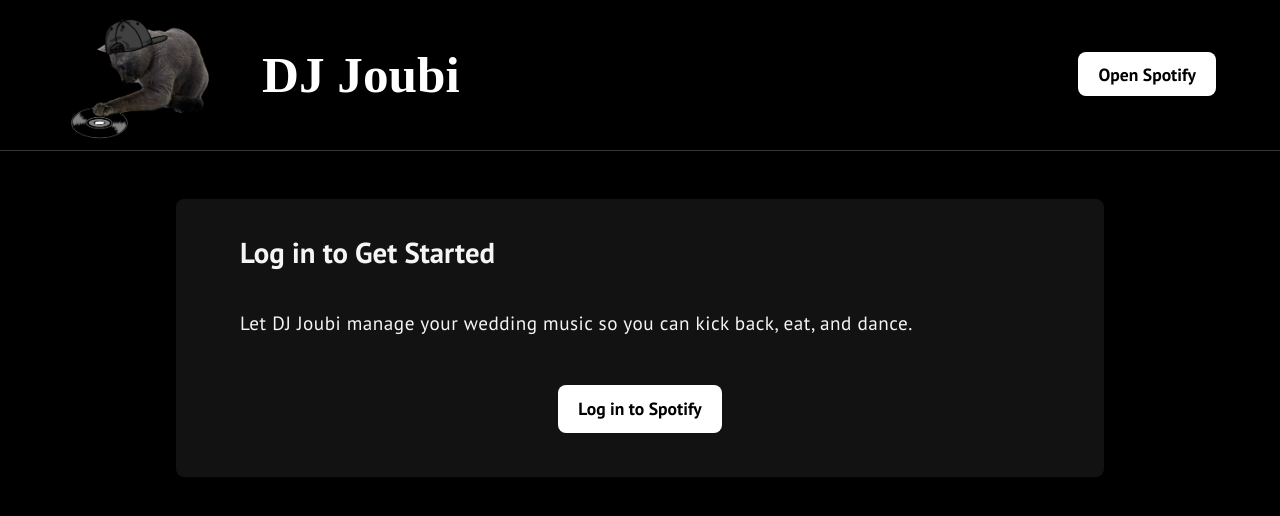
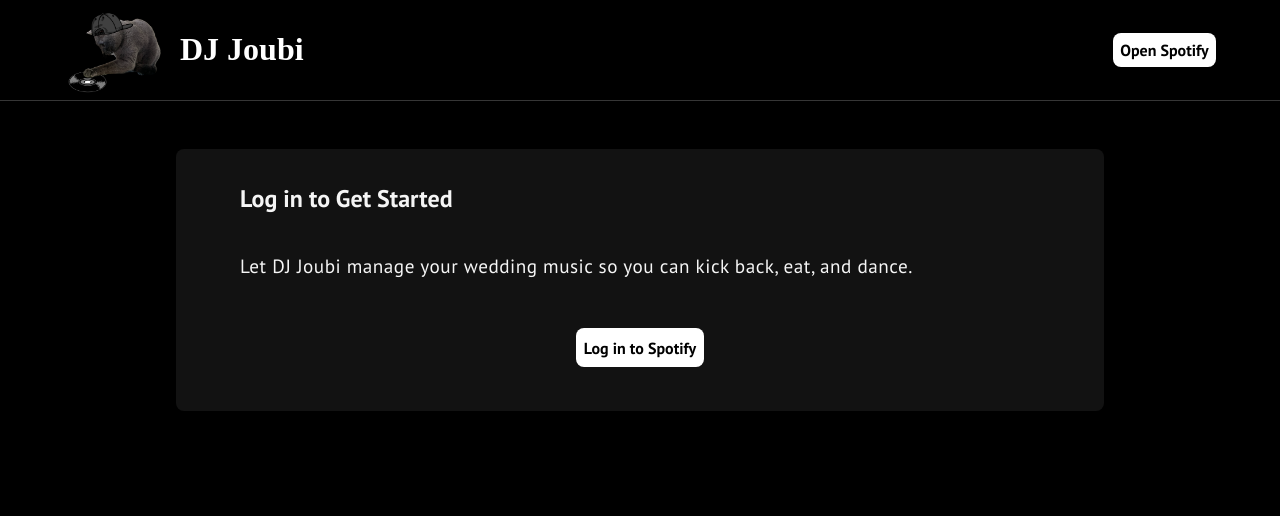
Before and after one commit to maryeprouty/dj-joubi-app, a React (Vite) app: page / in a window 1280 px wide. Shown: the top 516 px of the page. Built offline with nearby package versions, Linux system fonts and the light colour scheme; a web font is replaced by a local one.

Commit message:
Reflow styles

```diff
--- a/src/App.scss
+++ b/src/App.scss
@@ -21,27 +21,27 @@
 
 h1 {
   font-family: $cursive;
-  font-size: 3.2rem;
+  font-size: 2rem;
   line-height: 1.1;
 }
 
 h2 {
   font-family: $main-font;
-  font-size: 1.8rem;
+  font-size: 1.5rem;
   margin-block-start: 0;
   margin-block-end: 0;
 }
 
 h3 {
-  font-size: 1.5rem;
+  font-size: 1.4rem;
   font-weight: normal;
 }
 
 a, button {
   border-radius: 8px;
   border: 1px solid transparent;
-  padding: 0.6rem 1.2rem;
-  font-size: 1.1rem;
+  padding: 0.4rem;
+  font-size: 1rem;
   font-weight: 600;
   font-family: inherit;
   cursor: pointer;
@@ -70,19 +70,19 @@
   align-items: center;
   justify-content: space-between;
   margin: 0 auto;
-  max-width: 1400px;
+  max-width: 1300px;
 }
 
 .logo-container {
   display: flex;
   align-items: center;
-  gap: 3rem;
+  gap: 1rem;
   width: 60%;
 }
 
 .logo {
-  width: 150px;
-  height: 150px;
+  width: 100px;
+  height: 100px;
 }
 
 .card {
@@ -109,27 +109,6 @@
     padding: 0.75rem 0;
 }
 
-@media (max-width: 770px) {
-
-  .logo-container {
-    gap: 2rem;
-  }
-
-  .logo {
-    width: 100px;
-    height: 100px;
-  }
-
-  h1 {
-    font-size: 2rem;
-  }
-
-  a, button {
-    font-size: 1rem;
-    padding: 0.4rem;
-  }
-}
-
 @media (max-width: 1460px) {
   .banner-container {
     margin: 0 auto;
@@ -137,14 +116,8 @@
   }
 }
 
-@media (max-width: 680px) {
-
+@media (max-width: 770px) {
   .banner-container {
     max-width: 95%;
   }
-
-  .logo-container {
-    gap: 1rem;
-  }
-
 }
--- a/src/styles/Playlists.module.css
+++ b/src/styles/Playlists.module.css
@@ -33,7 +33,7 @@
 }
 
 .playlist:focus-visible, .playlist:focus {
-  z-index: 999999;
+  z-index: 9999;
 }
 
 .selectedPlaylist:hover:after, .selectedPlaylist:focus-visible:after {
@@ -89,8 +89,8 @@
     }
 
     .playlistsContainer {
-        margin: 3rem 1rem;
-        padding: 2rem 1rem;
+        margin: 2rem 1rem;
+        padding: 1rem 1rem;
     }
 
 }
--- a/src/styles/WebPlayback.module.css
+++ b/src/styles/WebPlayback.module.css
@@ -8,7 +8,6 @@
   position: relative;
   width: 90%;
   max-width: 1200px;
-  z-index: 1;
   container: player / inline-size;
 }
 
@@ -25,6 +24,7 @@
   bottom: 0;
   width: 100%;
   border-top: 5px black solid;
+  z-index: 10000;
 }
 
 .mainContainer{
@@ -56,8 +56,8 @@
   float: left;
   margin-right: 10px;
   text-align: right;
-  width: 100px;
-  height: 100px;
+  width: 80px;
+  height: 80px;
 }
 
 .btnSpotify {
@@ -107,19 +107,22 @@
   align-items: center;
 }
 
+@media (max-width: 1460px) {
+  .mainWrapper {
+    margin: 0 auto;
+    max-width: 85%;
+  }
+}
+
 @media (max-width: 770px) {
 
   .mainWrapper {
+    max-width: 95%;
     padding: 10px 0;
   }
 
   .nowPlaying {
     gap: 0.4rem;
-  }
-
-  .nowPlayingCover {
-    width: 80px;
-    height: 80px;
   }
 
   .nowPlayingName {
@@ -144,3 +147,18 @@
     gap: 0.4rem;
   }
 }
+
+@media (max-width: 350px) {
+  .nowPlayingCover {
+    width: 50px;
+    height: 50px;
+  }
+
+  .nowPlayingName {
+    font-size: 1rem;
+  }
+
+  .nowPlayingArtist {
+    font-size: 0.8rem;
+  }
+}
```
